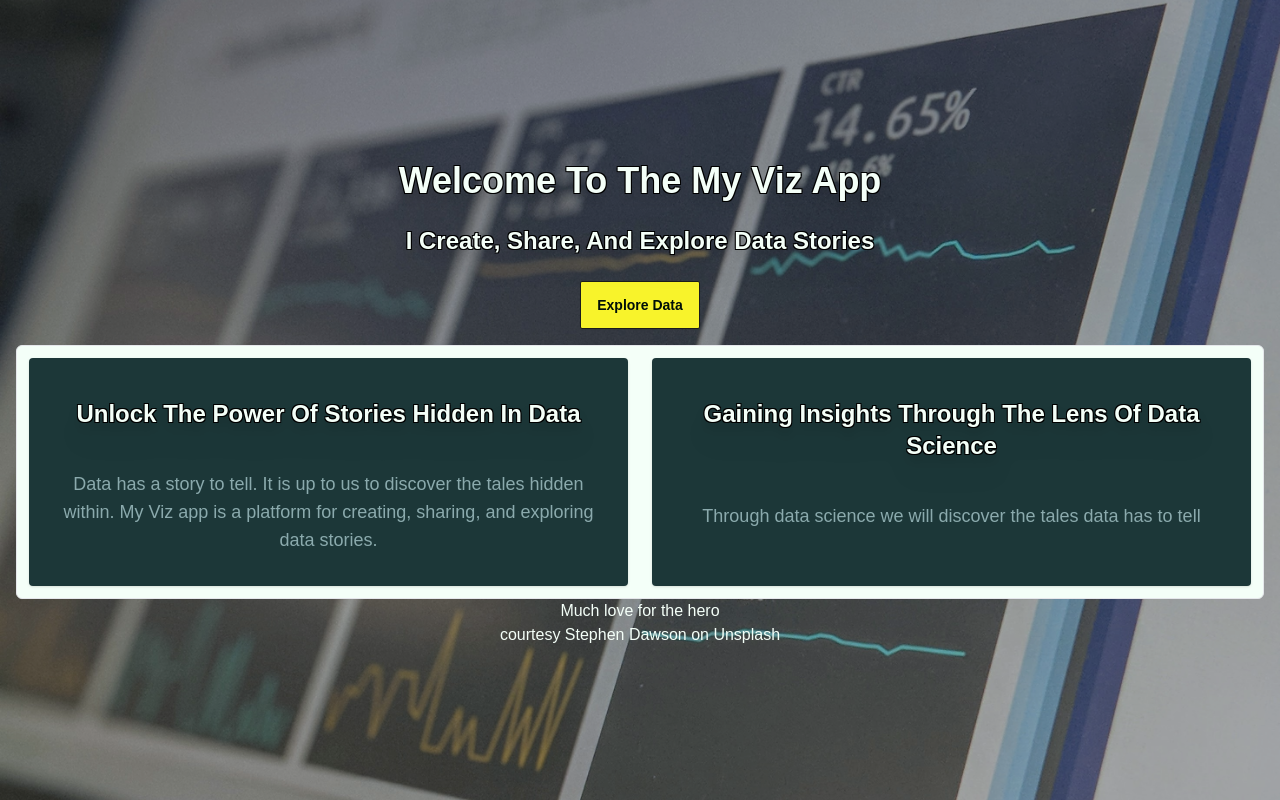
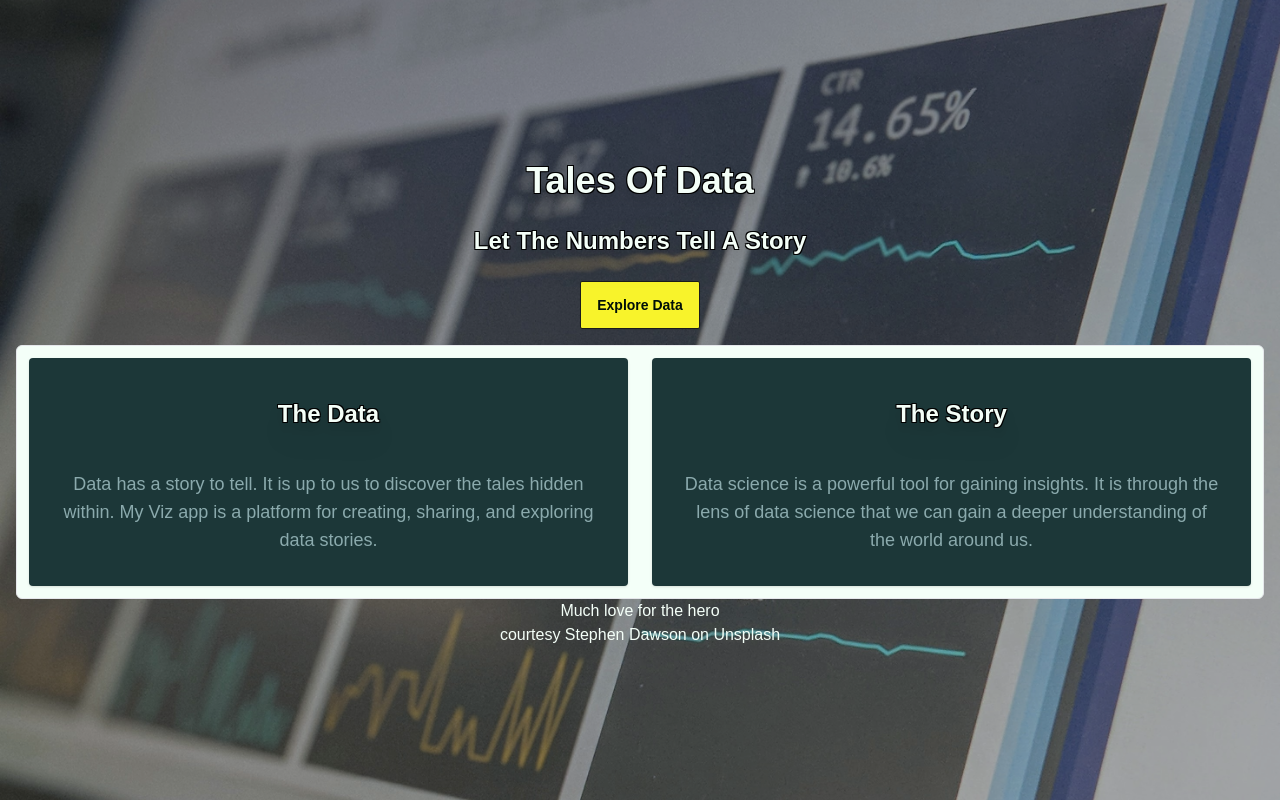
Before and after one commit to RW2023/viz, a Next.js app: page / in a window 1280 px wide. Built offline with nearby package versions, Linux system fonts and the light colour scheme.

Commit message:
Update page content. Change headings

```diff
--- a/src/app/page.tsx
+++ b/src/app/page.tsx
@@ -14,8 +14,8 @@ export default function Home() {
       <div className="hero-overlay bg-opacity-40"></div>
       <div className="hero-content text-center text-neutral-content">
         <div className="text-headline">
-          <LightHeading title="Welcome to the My Viz app" />
-          <LightSubHeading title="I Create, share, and explore Data Stories" />
+          <LightHeading title="Tales of data" />
+          <LightSubHeading title="let the numbers tell a story" />
           <button
             type="submit"
             className="btn bg-button text-buttonText hover:bg-buttonText hover:text-button hover:border-button"
@@ -24,8 +24,8 @@ export default function Home() {
           </button>
           <div className="w-full">
             <GridBox
-              heading1="Unlock the Power of Stories Hidden in Data"
-              heading2="Gaining Insights Through the Lens of Data Science"
+              heading1="The Data"
+              heading2="The story"
               content1=<div>
                 <p>
                   Data has a story to tell. It is up to us to discover the tales
@@ -33,7 +33,14 @@ export default function Home() {
                   and exploring data stories.
                 </p>
               </div>
-              content2="Through data science we will discover the tales data has to tell"
+              content2=
+              <div>
+              <p>
+                Data science is a powerful tool for gaining insights. It is
+                through the lens of data science that we can gain a deeper
+                understanding of the world around us.
+              </p>
+              </div>
               buttonText="Continue"
             />
             <div>
```
